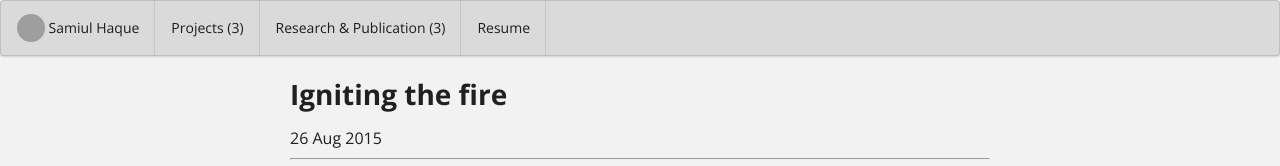
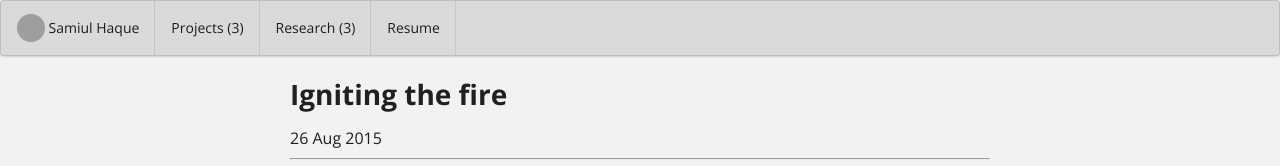
Before and after one commit to samiulextreem/samiulextreem.github.io, a Jekyll site: the page built from research/2015-08-26.md, in a window 1280 px wide. Shown: the top 166 px of the page. Built offline with Jekyll 4.4.1, drawn with Linux system fonts in a browser that asks for light colours; grey boxes are pictures that could not be loaded.

Commit message:
Update menubar.html

```diff
--- a/_includes/menubar.html
+++ b/_includes/menubar.html
@@ -14,7 +14,7 @@
     <a href="{{ site.baseurl }}/projects" class=" {% if include.active == "projects" %} active {% endif %}item">Projects ({{ num_projects }})</a>
     {% endif %}
     {% if num_essays > 0 %}
-    <a href="{{ site.baseurl }}/Research & Publication" class=" {% if include.active == "Research & Publications" %} active {% endif %} item">Research & Publication ({{ num_essays }})</a>
+    <a href="{{ site.baseurl }}/Research & Publication" class=" {% if include.active == "Research & Publications" %} active {% endif %} item">Research ({{ num_essays }})</a>
     {% endif %}
     <a href="{{ site.baseurl }}/bio" class=" {% if include.active == "bio" %} active {% endif %} item">{{ site.bio-page-label }}</a>
   </nav>
```
